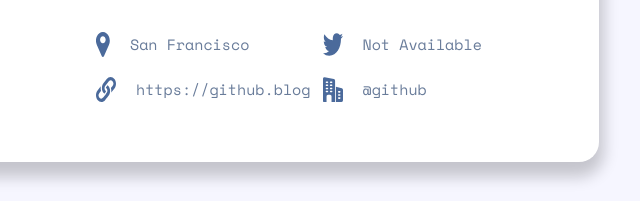
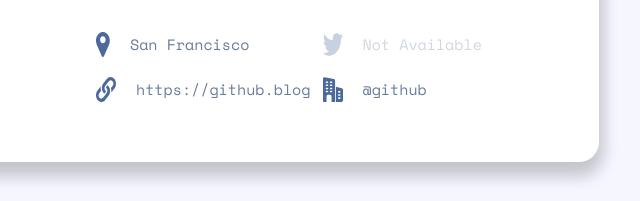
Before and after one commit to Noni86kg/Zadatak-4, a plain HTML site: page index.html in a window 1280 px wide. Shown: the part 555-756 px from the top of the page, 393-1033 px from the left. Drawn offline with nearby package versions, Linux system fonts and the light colour scheme.

Commit message:
zadatak 4

```diff
--- a/style.css
+++ b/style.css
@@ -249,6 +249,9 @@ main.active {
 .icons article a:hover {
     text-decoration:underline;
 }
+.twitter {
+    opacity: .3;
+}
 /***************
 responsive Tablet
 ***************/
```
